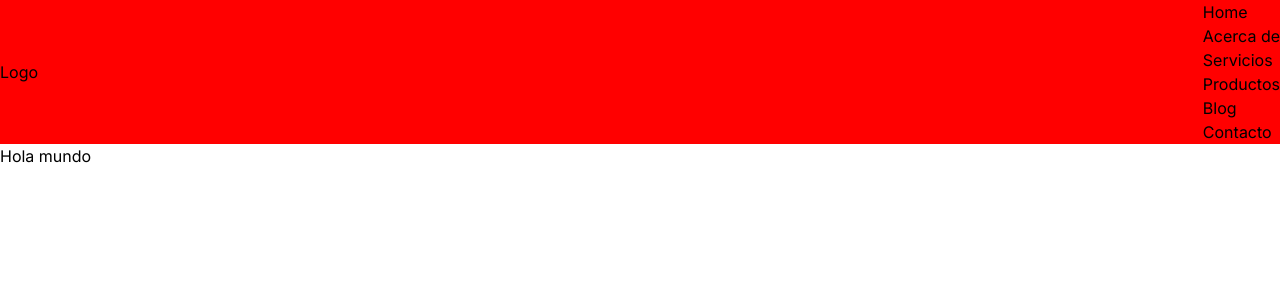
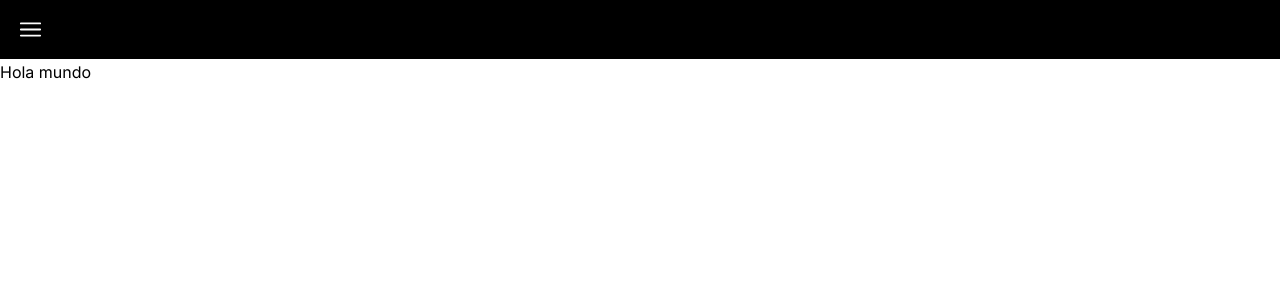
Before and after one commit to kevkarlion/Muebles-Patagonia-Fake, a Next.js app: page / in a window 1280 px wide. Shown: the top 300 px of the page. Built offline with nearby package versions, Linux system fonts and the light colour scheme.

Commit message:
working in navbar

```diff
--- a/src/app/layout.tsx
+++ b/src/app/layout.tsx
@@ -8,7 +8,7 @@ import '../sass/globals.sass';
 const inter = Inter({ subsets: ["latin"] });
 
 export const metadata: Metadata = {
-  title: "Create Next App",
+  title: "Generica",
   description: "Generated by create next app",
 };
 
--- a/src/components/shared/Nav/Nav.module.sass
+++ b/src/components/shared/Nav/Nav.module.sass
@@ -1,2 +1,7 @@
+@import '/src/sass/__variables.sass'
+
 .nav
-      background-color: red
+	background-color: $color-secondary
+	border-bottom: 1px solid $color-quaternary
+	ul
+		display: none
--- a/src/components/shared/Nav/Nav.tsx
+++ b/src/components/shared/Nav/Nav.tsx
@@ -1,13 +1,22 @@
 import Image from "next/image"
 import styles from './Nav.module.sass'
+
+
+import hamb from '/public/icons/menu-hamburger-svgrepo-com.svg'
 
 
 export const Nav = () => {
     return (
         <>
-            <nav className={` ${styles.nav} flex flex-row items-center justify-between decoration-slate-800 `}>
-                <p>Logo</p>
-                <ul>
+            <nav className={` ${styles.nav} sm:w-full w-full h-[60px]  flex flex-row items-center justify-between decoration-slate-800 `}>
+                <Image
+                    className="pl-4"
+                    src={hamb}
+                    width={45}
+                    height={45}
+                    alt="hamburger-menu"
+                />
+                <ul className="">
                     <li>Home</li>
                     <li>Acerca de</li>
                     <li>Servicios </li>
--- a/src/sass/__variables.sass
+++ b/src/sass/__variables.sass
@@ -0,0 +1,5 @@
+$color-primary: #FFD700
+$color-secondary: #000000
+$color-tertiary : #1E90FF
+$color-quaternary:#FFFFFF
+$color-quinary: #A9A9A9
```
Also changed, not shown: public/icons/menu-hamburger-svgrepo-com.svg (added).
